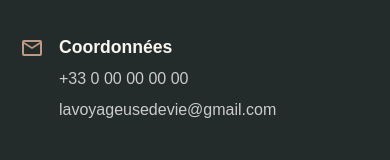
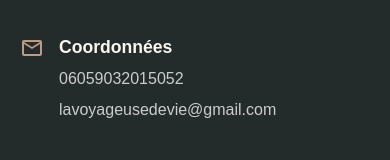
Before and after one commit to tentensee/LaVoyageuseDeVie, a React (Vite) app: page / in a window 390 px wide. Shown: the part 4742-4902 px from the top of the page. Built offline with nearby package versions, Linux system fonts and the light colour scheme.

Commit message:
Update contact phone number in Footer component

```diff
--- a/src/components/Footer.jsx
+++ b/src/components/Footer.jsx
@@ -25,7 +25,7 @@ export default function Footer() {
           </svg>
           <div className="footer-text">
             <h4>Coordonnées</h4>
-            <p style={{ marginBottom: '5px' }}><a href="tel:+33000000000">+33 0 00 00 00 00</a></p>
+            <p style={{ marginBottom: '5px' }}><a href="tel:06.59.32.15.52">06059032015052</a></p>
             <p><a href="mailto:lavoyageusedevie@gmail.com">lavoyageusedevie@gmail.com</a></p>
           </div>
         </div>
```
